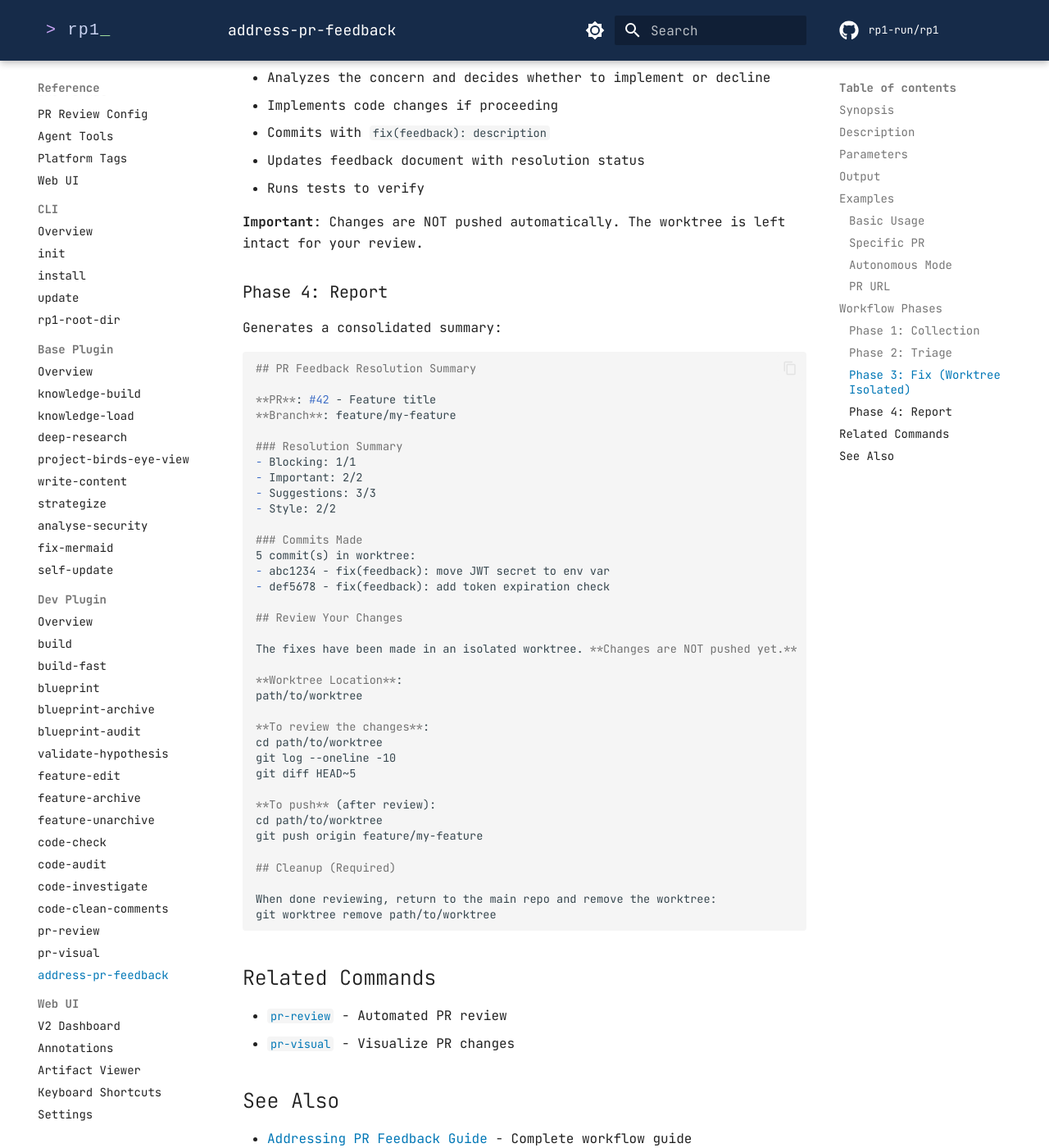
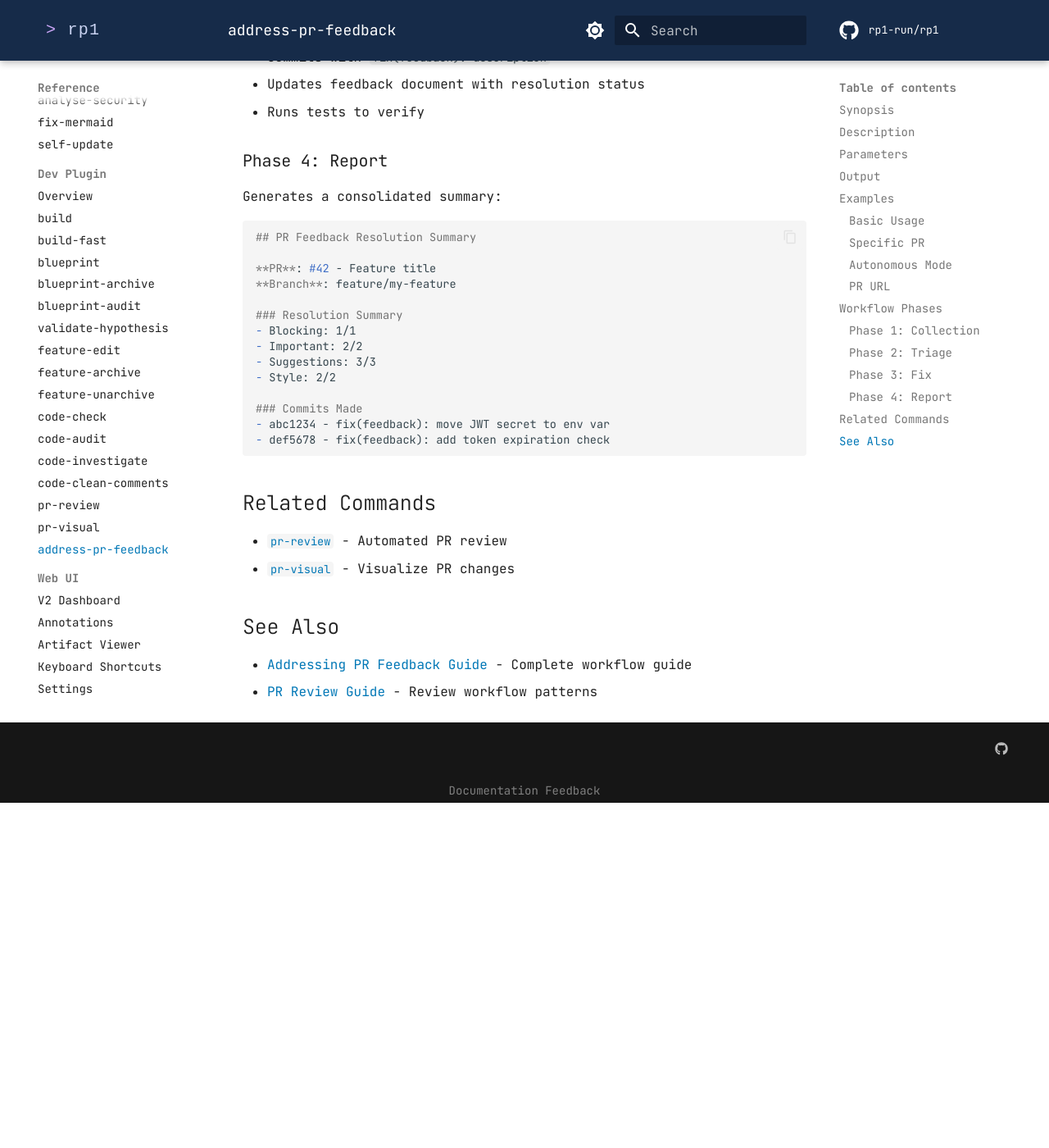
Before and after one commit to rp1-run/rp1, an MkDocs documentation site: the page built from docs/reference/dev/address-pr-feedback.md, in a window 1280 px wide and 1400 px high, scrolled down 3095 px. Shown: the whole window at 82% size. Built offline with MkDocs 1.6.1 and Material for MkDocs 9.7.7, drawn with Linux system fonts in a browser that asks for light colours; comment, search, counter and statistics services are not loaded; after the commit the page ends 4074 px from its top, so only the background shows below that; some of the changed text lies outside the part shown.

Commit message:
fix: remove retired worktree references from skills, agents, and docs
Worktree management was retired but several skills and agents still
referenced WORKTREE_PATH parameters and worktree isolation workflows.
Removes all worktree management references while preserving worktree
awareness (rp1-root-dir detection) which is still active.

Generated with AI

Co-Authored-By: rp1 <bot@rp1.run>

````diff
--- a/docs/reference/dev/address-pr-feedback.md
+++ b/docs/reference/dev/address-pr-feedback.md
@@ -110,14 +110,12 @@ Displays summary for review:
 In interactive mode, you can review before proceeding.
 In `--afk` mode, auto-proceeds to fix phase.
 
-### Phase 3: Fix (Worktree Isolated)
+### Phase 3: Fix
 
-All fix work is done in an isolated git worktree to allow review before merging:
+Processes comments in priority order (blocking -> important -> suggestions -> style):
 
-1. Creates an isolated worktree on the PR branch
-2. Processes comments in priority order (blocking -> important -> suggestions -> style)
-3. Commits each fix with conventional commit format
-4. Runs quality checks (lint, typecheck, tests)
+1. Commits each fix with conventional commit format
+2. Runs quality checks (lint, typecheck, tests)
 
 For each comment:
 
@@ -126,8 +124,6 @@ For each comment:
 - Commits with `fix(feedback): description`
 - Updates feedback document with resolution status
 - Runs tests to verify
-
-**Important**: Changes are NOT pushed automatically. The worktree is left intact for your review.
 
 ### Phase 4: Report
 
@@ -146,30 +142,8 @@ Generates a consolidated summary:
 - Style: 2/2
 
 ### Commits Made
-5 commit(s) in worktree:
 - abc1234 - fix(feedback): move JWT secret to env var
 - def5678 - fix(feedback): add token expiration check
-
-## Review Your Changes
-
-The fixes have been made in an isolated worktree. **Changes are NOT pushed yet.**
-
-**Worktree Location**:
-path/to/worktree
-
-**To review the changes**:
-cd path/to/worktree
-git log --oneline -10
-git diff HEAD~5
-
-**To push** (after review):
-cd path/to/worktree
-git push origin feature/my-feature
-
-## Cleanup (Required)
-
-When done reviewing, return to the main repo and remove the worktree:
-git worktree remove path/to/worktree
 ```
 
 ## Related Commands
````
Also changed, not shown: plugins/dev/agents/code-checker.md (+0 -15 lines), plugins/dev/agents/comment-cleaner.md (+1 -17 lines), plugins/dev/agents/feature-verifier.md (+0 -15 lines), plugins/dev/agents/task-builder.md (+3 -18 lines), plugins/dev/agents/task-reviewer.md (+1 -14 lines), plugins/dev/skills/address-pr-feedback/SKILL.md (+5 -65 lines), plugins/utils/skills/prompt-eval-builder/PATTERNS.md (+2 -3 lines), 9 other files.
